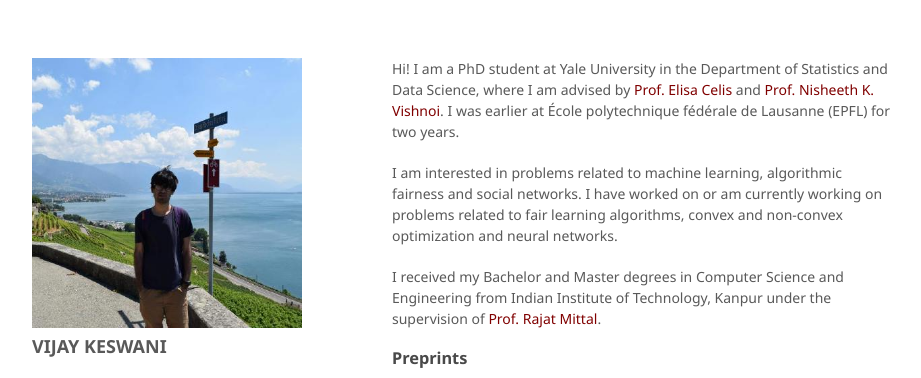
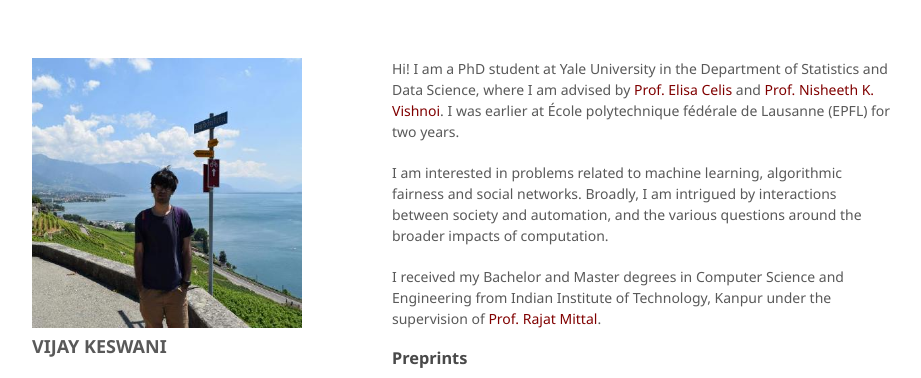
Before and after one commit to vijaykeswani/vijaykeswani.github.io, a Jekyll site: the page built from index.md, in a window 1280 px wide and 1319 px high. Shown: the top 378 px of the window, without its empty margins (178-1099 px from the left). Built offline with Jekyll 4.4.1, drawn with Linux system fonts in a browser that asks for light colours; nearby versions of some CDN libraries; a script that is not in the unit is left out.

Commit message:
Update main page

```diff
--- a/index.md
+++ b/index.md
@@ -6,7 +6,7 @@ layout: default
 
 Hi! I am a PhD student at Yale University in the Department of Statistics and Data Science, where I am advised by [Prof. Elisa Celis](https://datascienceethics.org/elisacelis/) and [Prof. Nisheeth K. Vishnoi](http://cs.yale.edu/homes/vishnoi). I was earlier at École polytechnique fédérale de Lausanne (EPFL) for two years.
 
-I am interested in problems related to machine learning, algorithmic fairness and social networks. I have worked on or am currently working on problems related to fair learning algorithms, convex and non-convex optimization and neural networks.
+I am interested in problems related to machine learning, algorithmic fairness and social networks. Broadly, I am intrigued by interactions between society and automation, and the various questions around the broader impacts of computation.
 
 I received my Bachelor and Master degrees in Computer Science and Engineering from Indian Institute of Technology, Kanpur under the supervision of [Prof. Rajat Mittal](https://cse.iitk.ac.in/users/rmittal).
 
```
